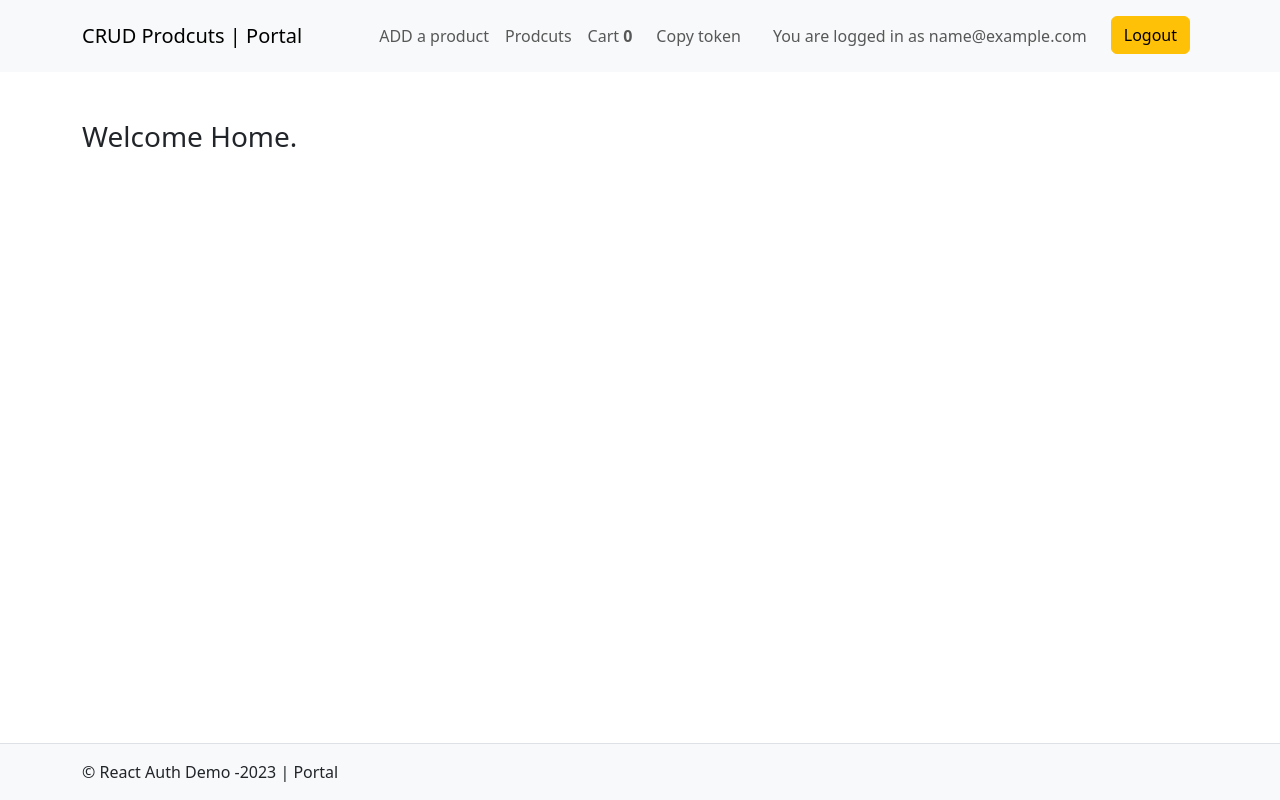
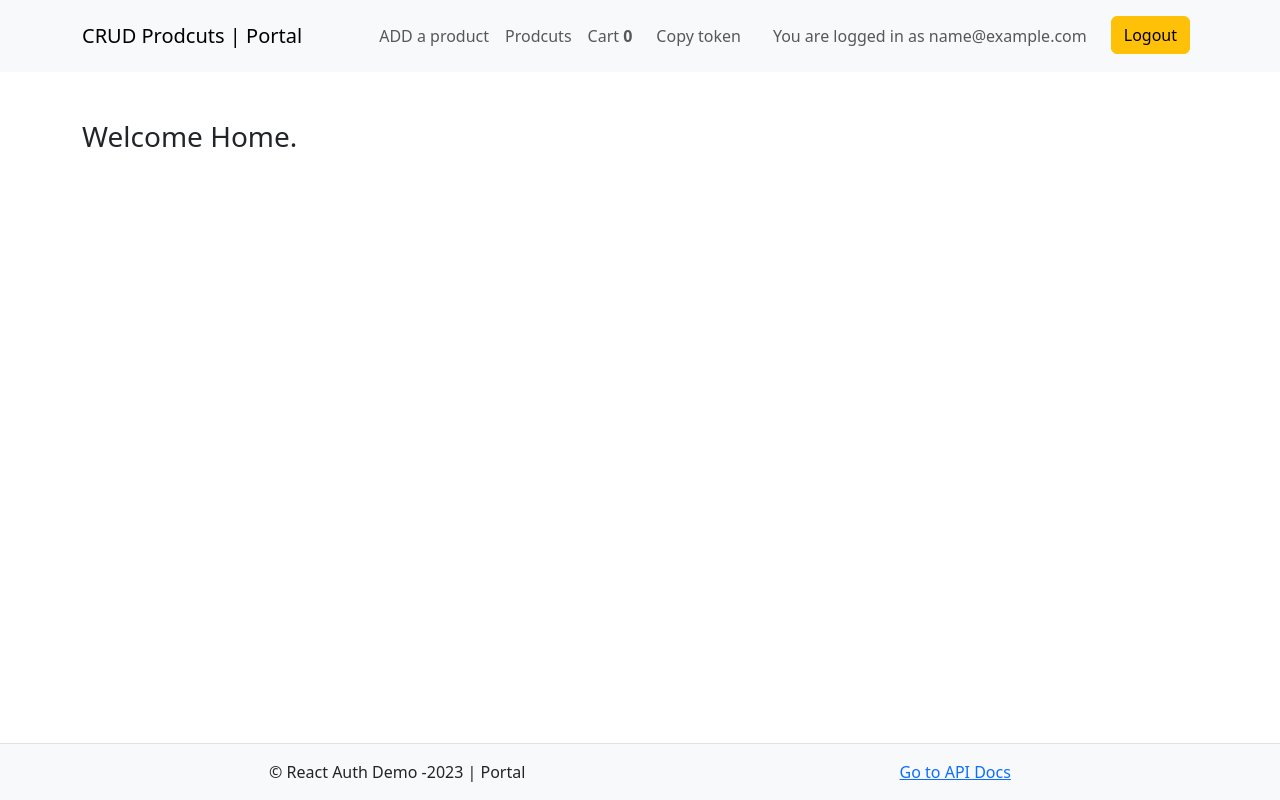
Before and after one commit to obaidashfaq20/ecommerce-app, a React (Create React App) app: page / in a window 1280 px wide. Built offline with nearby package versions, Linux system fonts and the light colour scheme; sample sign-in values are in the browser's storage.

Commit message:
Add link to API documentation to the react footer

```diff
--- a/src/portal/footer/PortalFooter.js
+++ b/src/portal/footer/PortalFooter.js
@@ -1,12 +1,18 @@
 import React from 'react'
-import { Container } from 'react-bootstrap'
+import { Col, Container } from 'react-bootstrap'
+import { BASE_URL } from '../../constants/constant'
 
 export default function PortalFooter() {
   return (
     <>
       <footer className='bg-light border-top py-3 fixed-bottom'>
-        <Container>
+        <Container className='d-flex justify-content-around'>
+          <div>
           &copy; React Auth Demo -2023 | Portal
+          </div>
+          <div>
+            <a href={ `${BASE_URL}/api-docs`} target="_blank">Go to API Docs</a>
+          </div>
         </Container>
       </footer>
     </>
```
